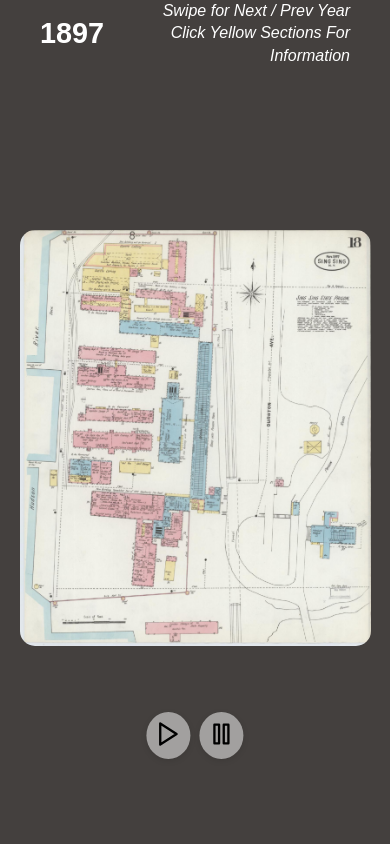
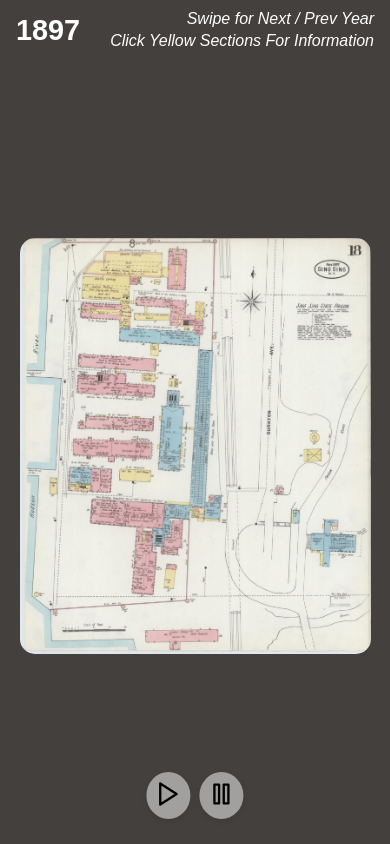
Before and after one commit to samweldon9393/SingSingPrisonMuseum-maps, a React (Create React App) app: page / in a window 390 px wide. Built offline with nearby package versions, Linux system fonts and the light colour scheme.

Commit message:
try different padding for mobile

```diff
--- a/src/style.css
+++ b/src/style.css
@@ -1,3 +1,9 @@
+body, html {
+  margin: 0;
+  padding: 0;
+  overflow-x: hidden;
+}
+
 .slideshow-wrapper {
   position: relative;
 }
@@ -19,7 +25,7 @@
   display: flex;
   justify-content: center;
   align-items: center;
-  margin-top: 16px;
+  margin-top: 24px;
   opacity: 0;
   transition: opacity 1s ease;
 }
@@ -48,6 +54,21 @@
   font-family: sans-serif;
 }
 
+@media (max-width: 768px) {
+  .caption-banner {
+    padding: 0.5rem 1rem;
+    font-size: 1.2rem;
+  }
+
+  .caption-banner h2 {
+    font-size: 1.5rem;
+  }
+
+  .banner-swipe {
+    font-size: 0.9rem;
+  }
+}
+
 .caption-banner h2 {
   margin: 0;
   font-size: 1.8rem;
@@ -67,12 +88,6 @@
   transform: translateX(-50%);
   display: flex;
   z-index: 2;
-}
-
-@media (max-width: 768px) {
-  .controls {
-    bottom: 80px;
-  }
 }
 
 .icon-button {
```
